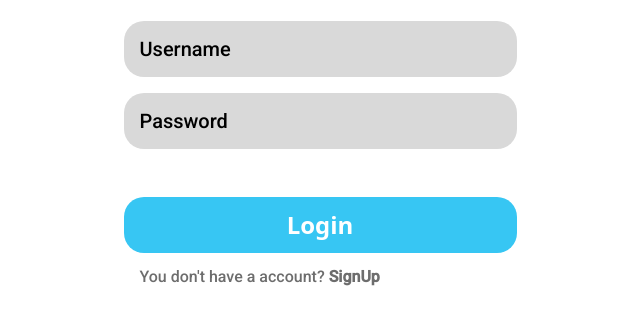
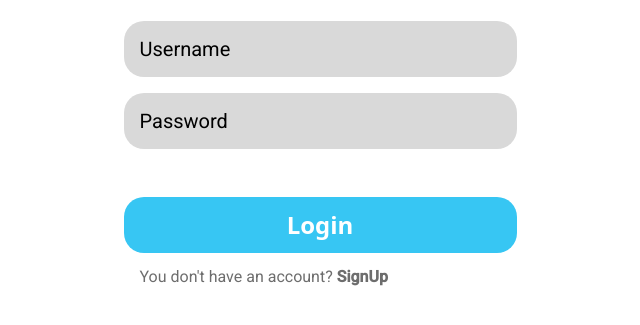
Before and after one commit to revou-fsse-1/w11-the-movie-rioyulinanda, a website: page src/index.html in a window 1280 px wide. Shown: the part 415-740 px from the top of the page, 320-960 px from the left. Drawn offline with Linux system fonts and the light colour scheme.

Commit message:
update readme file

```diff
--- a/src/index.html
+++ b/src/index.html
@@ -8,7 +8,7 @@
     <link rel="preconnect" href="https://fonts.googleapis.com" />
     <link rel="preconnect" href="https://fonts.gstatic.com" crossorigin />
     <link
-      href="https://fonts.googleapis.com/css2?family=Poppins:wght@700&family=Roboto:wght@500&display=swap"
+      href="https://fonts.googleapis.com/css2?family=Poppins:wght@700&family=Roboto:wght@400;500&display=swap"
       rel="stylesheet"
     />
     <title>Login - The Movie Watchlist</title>
@@ -25,7 +25,7 @@
       </h1>
       <form
         action=""
-        class="w-full flex flex-col gap-4 font-[500] font-['Roboto']"
+        class="w-full flex flex-col gap-4 font-['Roboto'] font-[400]"
       >
         <input
           type="text"
@@ -48,7 +48,7 @@
         Login
       </button>
       <span class="text-[#6D6D6D] font-md ml-4 font-['Roboto']"
-        >You don't have a account?
+        >You don't have an account?
         <a href="./register.html" class="font-bold">SignUp</a></span
       >
     </div>
```
Also changed, not shown: src/register.html (+5 -2 lines), README.md.
